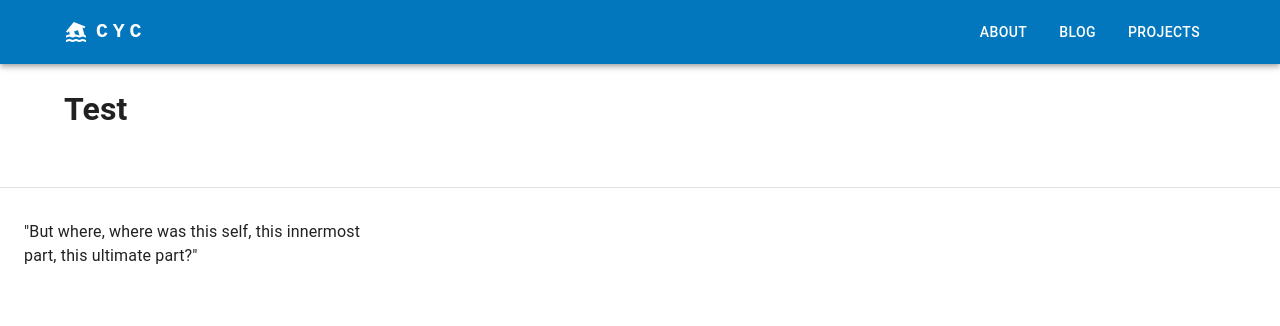
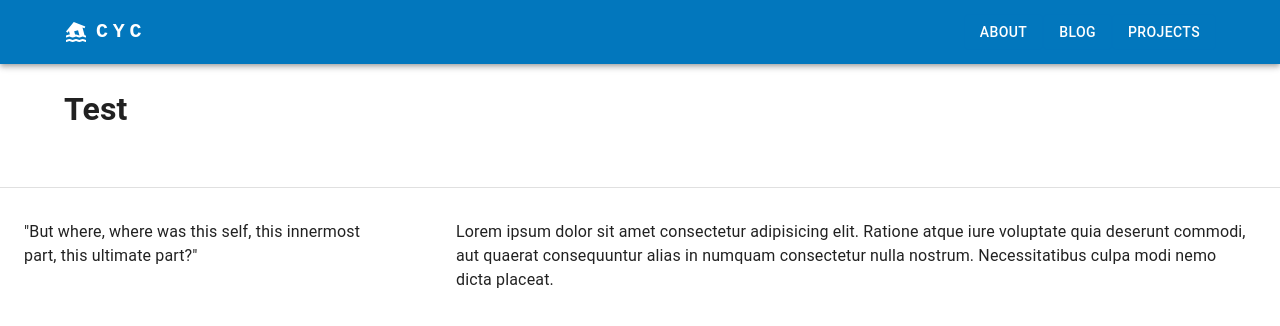
Before and after one commit to rickchung/rickchung.github.io, a Next.js app: page / in a window 1280 px wide. Shown: the top 326 px of the page. Built offline with nearby package versions, Linux system fonts and the light colour scheme.

Commit message:
Adjust the layout

```diff
--- a/components/AppFooter/AppFooter.tsx
+++ b/components/AppFooter/AppFooter.tsx
@@ -10,14 +10,18 @@ const AppFooter = () => {
       <Box pt={4} pb={4}><Divider /></Box>
       <Grid container spacing={2}>
         <Grid item xs={4}>
-          <Container maxWidth="lg">
+          <Container>
             <Typography variant="body1" component="p">
-              "But where, where was this self, this innermost part, this ultimate part?"
+            "But where, where was this self, this innermost part, this ultimate part?"
             </Typography>
           </Container>
         </Grid>
-        <Grid item>
-          <Container maxWidth="lg"></Container>
+        <Grid item xs={8}>
+          <Container>
+            <Typography variant="body1" component="p">
+              Lorem ipsum dolor sit amet consectetur adipisicing elit. Ratione atque iure voluptate quia deserunt commodi, aut quaerat consequuntur alias in numquam consectetur nulla nostrum. Necessitatibus culpa modi nemo dicta placeat.
+            </Typography>
+          </Container>
         </Grid>
       </Grid>
     </>
```
